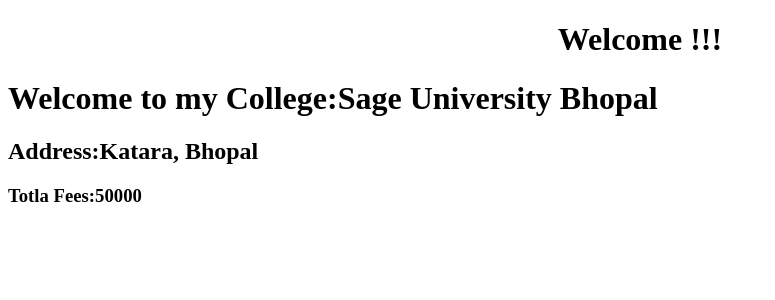
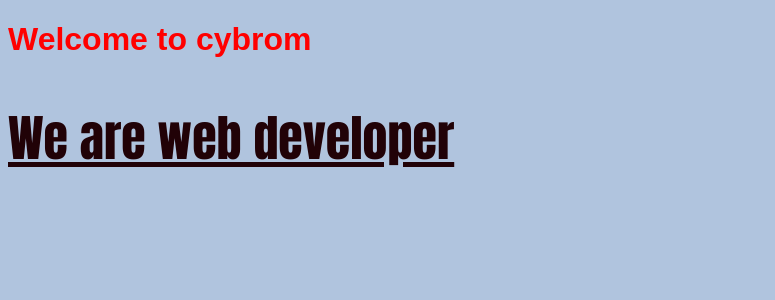
Before and after one commit to suraj19667/React, a React (Vite) app in the folder first/: page / in a window 1280 px wide. Shown: the top 300 px of the page, without its empty margins (0-775 px from the left). Built offline with nearby package versions, Linux system fonts and the light colour scheme.

Commit message:
updated commit

```diff
--- a/first/src/App.jsx
+++ b/first/src/App.jsx
@@ -14,16 +14,44 @@
 // }
 // export default App;
 
-import College from "./College";
-const clgname="Sage University Bhopal";
-const address="Katara, Bhopal";
-const fees=50000;
+// import College from "./College";
+// const clgname="Sage University Bhopal";
+// const address="Katara, Bhopal";
+// const fees=50000;
+// const App=()=>{
+//   return(
+//     <>
+//     <h1 align="center">Welcome !!!</h1>
+//     <College clg={clgname} add={address} fs={fees}/>
+//     </>
+//   )
+// }
+// export default App;
+
+
+// const App = () => {
+//   return (
+//     <div style={{ display: "flex", alignItems: "center", justifyContent: "center", minHeight: "100vh", backgroundColor: "#f7fafc" }}>
+//       <div style={{ backgroundColor: "cyan", padding: "16px", borderRadius: "12px", border: "4px solid blue" }}>
+//         <div style={{ backgroundColor: "lime", padding: "16px", borderRadius: "12px" }}>
+//           <div style={{ backgroundColor: "orange", padding: "6px 12px", borderRadius: "9999px", border: "1px solid red", textAlign: "center" }}>
+//             <h1 style={{ color: "white", fontWeight: "bold", fontSize: "1.125rem" }}>CYBROM</h1>
+//           </div>
+//         </div>
+//       </div>
+//     </div>
+//   );
+// };
+
+
+// export default App;
+
 const App=()=>{
-  return(
-    <>
-    <h1 align="center">Welcome !!!</h1>
-    <College clg={clgname} add={address} fs={fees}/>
-    </>
-  )
+    return(
+        <>
+        <h1>Welcome to cybrom</h1>
+        <h2>We are web developer</h2>
+        </>
+    )
 }
 export default App;
--- /dev/null
+++ b/first/src/CSS/r1.css
@@ -0,0 +1,13 @@
+body{
+    background-color: lightsteelblue;
+}
+h1{
+    color: red;
+    font-family: Arial, Helvetica, sans-serif;
+}
+h2{
+    color: rgb(33, 2, 7);
+    font-family: Impact, Haettenschweiler, 'Arial Narrow Bold', sans-serif;
+    text-decoration: underline;
+    font-size: 50px;
+}
--- a/first/src/College.jsx
+++ /dev/null
@@ -1,10 +0,0 @@
-const College=(props)=>{
-    return(
-        <>
-        <h1>Welcome to my College:{props.clg}</h1>
-        <h2>Address:{props.add}</h2>
-        <h3>Totla Fees:{props.fs}</h3>
-        </>
-    )
-}
-export default College;
--- a/first/src/Cybrom.jsx
+++ b/first/src/Cybrom.jsx
@@ -1,8 +1,8 @@
-const Cybrom=(props)=>{
+const Cybrom=()=>{
     return(
         <>
-        <h1>My name:{props.nm}</h1>
-        <h1>My City:{props.city}</h1>
+        <h1>Welcome to cybrom</h1>
+        <h1>We are web developer</h1>
         </>
     )
 }
--- a/first/src/main.jsx
+++ b/first/src/main.jsx
@@ -1,6 +1,6 @@
 import { createRoot } from 'react-dom/client'
 import App from './App.jsx'
-
+import "./CSS/r1.css"
 createRoot(document.getElementById('root')).render(
     <App />
 )
```
